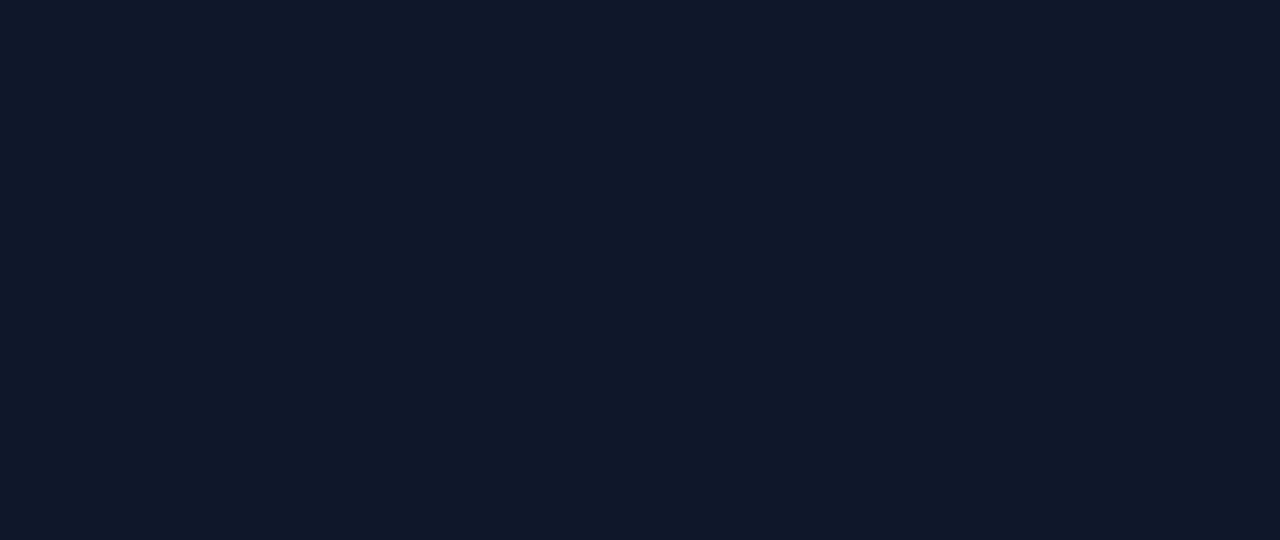
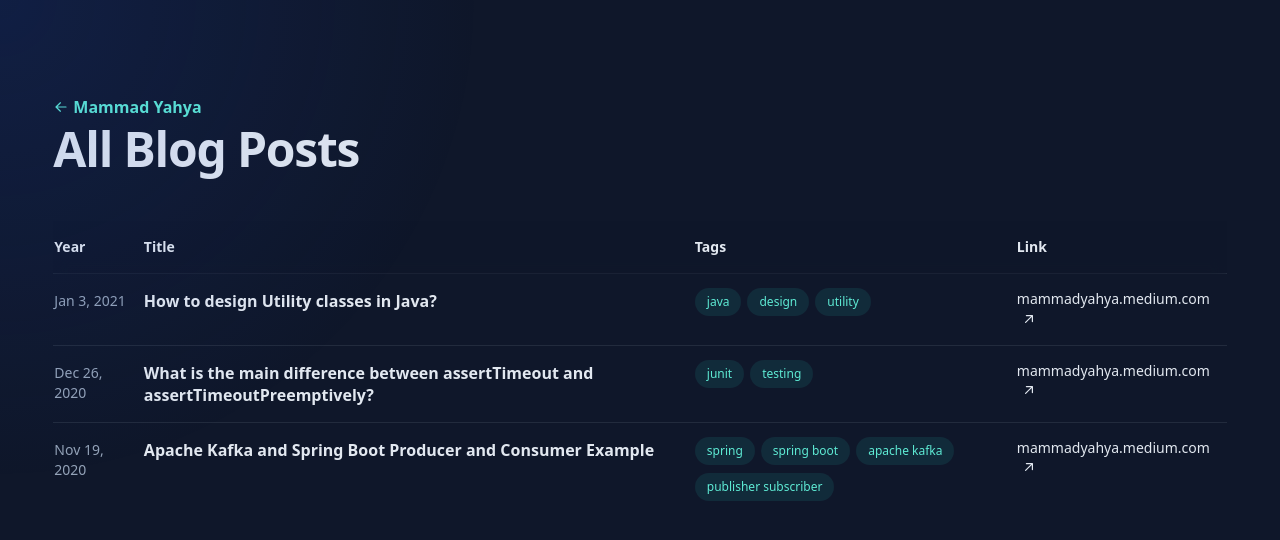
Before and after one commit to mammadyahyayev/portfolio, a React (Vite) app: page /blog-posts in a window 1280 px wide. Shown: the top 540 px of the page. Built offline with nearby package versions, Linux system fonts and the light colour scheme.

Commit message:
Add BlogPostsPage

```diff
--- a/src/App.tsx
+++ b/src/App.tsx
@@ -3,13 +3,13 @@ import HomePage from "./components/pages/HomePage.tsx";
 import {BrowserRouter, Route, Routes} from "react-router-dom";
 import ProjectsPage from "./components/pages/ProjectsPage.tsx";
 import BlogPostsPage from "./components/pages/BlogPostsPage.tsx";
+import MouseCursorHighlighter from "./components/MouseCursorHighlighter.tsx";
 
 function App() {
     return (
         <BrowserRouter>
             <div className="relative">
-                <div className="pointer-events-none fixed inset-0 z-30 transition duration-300 lg:absolute"
-                     style={{backgroundColor: "radial-gradient(600px at 704px 571px, rgba(29, 78, 216, 0.15), transparent 80%)"}}/>
+                <MouseCursorHighlighter />
                 <Routes>
                     <Route path="/" element={<HomePage/>}/>
                     <Route path="/projects" element={<ProjectsPage/>}/>
--- a/src/components/Blogs.tsx
+++ b/src/components/BlogPosts.tsx
@@ -1,7 +1,7 @@
 import BlogPost from "./BlogPost.tsx";
 import {blogPostsData} from "../data/blogsData.ts";
 
-const Blogs = () => {
+const BlogPosts = () => {
     return (
         <ul className="group/list">
             {blogPostsData.slice(0, 3).map(post => (
@@ -11,4 +11,4 @@ const Blogs = () => {
     );
 };
 
-export default Blogs;
+export default BlogPosts;
--- /dev/null
+++ b/src/components/MouseCursorHighlighter.tsx
@@ -0,0 +1,34 @@
+import React, {useEffect, useState} from "react";
+
+const MouseCursorHighlighter = () => {
+    const [cursorPosition, setCursorPosition] = useState({x: 0, y: 0});
+
+    useEffect(() => {
+        window.addEventListener('mousemove', handleMouseMove);
+
+        return () => {
+            window.removeEventListener(
+                'mousemove',
+                handleMouseMove
+            );
+        };
+    }, [cursorPosition])
+
+    const handleMouseMove = (e: React.MouseEvent<HTMLDivElement, MouseEvent>) => {
+        setCursorPosition({x: e.pageX, y: e.pageY});
+        console.log(cursorPosition.x, cursorPosition.y)
+    };
+    const divStyle = {
+        background: `radial-gradient(600px at ${cursorPosition.x}px ${cursorPosition.y}px, rgba(29, 78, 216, 0.15), transparent 80%)`,
+    };
+
+    return (
+        <div
+            className="pointer-events-none fixed inset-0 z-30 transition duration-300 lg:absolute"
+            style={divStyle}
+            onMouseMove={handleMouseMove}
+        ></div>
+    );
+};
+
+export default MouseCursorHighlighter;
--- a/src/components/Projects.tsx
+++ b/src/components/Projects.tsx
@@ -10,6 +10,7 @@ const Projects = () => {
             imageSrc={project.imageSrc}
             technologies={project.technologies}
             link={project.link}
+            year={project.year}
         />
     ))
 };
--- a/src/components/pages/BlogPostsPage.tsx
+++ b/src/components/pages/BlogPostsPage.tsx
@@ -1,8 +1,72 @@
+import {NavLink} from "react-router-dom";
+import LeftArrowIcon from "../icons/LeftArrowIcon.tsx";
+import UpArrowIcon from "../icons/UpArrowIcon.tsx";
+import {blogPostsData} from "../../data/blogsData.ts";
+
 const BlogPostsPage = () => {
     return (
-        <div>
-
-        </div>
+        <>
+            <div className="max-w-7xl w-11/12 mx-auto">
+                <div className="lg:py-24">
+                    <NavLink
+                        className="group mb-2 inline-flex items-center font-semibold leading-tight text-teal-300" to="/"
+                        preventScrollReset={true}>
+                        <LeftArrowIcon/>
+                        Mammad Yahya
+                    </NavLink>
+                    <h1 className="text-4xl font-bold tracking-tight text-slate-200 sm:text-5xl">All Blog Posts</h1>
+                    <table id="content" className="mt-12 w-full border-collapse text-left">
+                        <thead
+                            className="sticky top-0 z-10 border-b border-slate-300/10 bg-slate-900/75 px-6 py-5 backdrop-blur">
+                        <tr>
+                            <th className="py-4 pr-8 text-sm font-semibold text-slate-200">Year</th>
+                            <th className="py-4 pr-6 text-sm font-semibold text-slate-200">Title</th>
+                            <th className="hidden py-4 pr-8 text-sm font-semibold text-slate-200 lg:table-cell">Tags
+                            </th>
+                            <th className="hidden py-4 pr-8 text-sm font-semibold text-slate-200 sm:table-cell">Link</th>
+                        </tr>
+                        </thead>
+                        <tbody>
+                        {blogPostsData.map(post => (
+                            <tr className="border-b border-slate-300/10 last:border-none" key={post.link}>
+                                <td className="py-4 pr-4 align-top text-sm">
+                                    <div className="translate-y-px">{post.date}</div>
+                                </td>
+                                <td className="py-4 pr-4 align-top font-semibold leading-snug text-slate-200">
+                                    <div>
+                                        <div className="block sm:hidden"><span>{post.title}</span>
+                                        </div>
+                                        <div className="hidden sm:block">{post.title}</div>
+                                    </div>
+                                </td>
+                                <td className="hidden py-4 pr-4 align-top lg:table-cell">
+                                    <ul className="flex -translate-y-1.5 flex-wrap">
+                                        {post.tags.map(tag => (
+                                            <li className="my-1 mr-1.5" key={tag}>
+                                                <div
+                                                    className="flex items-center rounded-full bg-teal-400/10 px-3 py-1 text-xs font-medium leading-5 text-teal-300 ">{tag}
+                                                </div>
+                                            </li>
+                                        ))}
+                                    </ul>
+                                </td>
+                                <td className="hidden py-4 align-top sm:table-cell">
+                                    <a
+                                        className="inline-flex items-baseline font-medium leading-tight text-slate-200 hover:text-teal-300 focus-visible:text-teal-300 text-sm group/link"
+                                        href={post.link} target="_blank" rel="noreferrer noopener"
+                                        aria-label={post.link + " (opens in a new tab)"}>
+                                    <span>
+                                        <span className="inline-block">{post.linkLabel} <UpArrowIcon/> </span>
+                                    </span>
+                                    </a>
+                                </td>
+                            </tr>
+                        ))}
+                        </tbody>
+                    </table>
+                </div>
+            </div>
+        </>
     );
 };
 
--- a/src/components/pages/HomePage.tsx
+++ b/src/components/pages/HomePage.tsx
@@ -6,7 +6,7 @@ import Contact from "../Contact.tsx";
 import Socials from "../socials/Socials.tsx";
 import InlineTextHighlight from "../InlineTextHighlight.tsx";
 import RightArrowIcon from "../icons/RightArrowIcon.tsx";
-import Blogs from "../Blogs.tsx";
+import BlogPosts from "../BlogPosts.tsx";
 import {NavLink} from "react-router-dom";
 
 function HomePage() {
@@ -108,7 +108,7 @@ function HomePage() {
 
                             <section id="blog" className="mb-16 scroll-mt-16 md:mb-24 lg:mb-36 lg:scroll-mt-24"
                                      aria-label="Blog Posts">
-                                <Blogs/>
+                                <BlogPosts/>
                                 <div className="mt-12">
                                     <a className="inline-flex items-center leading-tight font-semibold text-slate-200 group cursor-pointer"
                                        href="/blog-posts">
--- a/src/data/blogsData.ts
+++ b/src/data/blogsData.ts
@@ -3,7 +3,9 @@ export interface BlogPost {
     date: string;
     title: string;
     link: string,
+    linkLabel: string;
     imageSrc: string;
+    tags: string[];
 }
 
 export const blogPostsData: BlogPost[] = [
@@ -12,7 +14,9 @@ export const blogPostsData: BlogPost[] = [
         date: "Jan 3, 2021",
         title: "How to design Utility classes in Java?",
         link: "https://mammadyahya.medium.com/how-to-design-utility-classes-in-java-15772c5a6e1f",
-        imageSrc: "https://miro.medium.com/v2/resize:fit:720/format:webp/1*G6RyqRUM8c3A29S7OMihcg.jpeg"
+        imageSrc: "https://miro.medium.com/v2/resize:fit:720/format:webp/1*G6RyqRUM8c3A29S7OMihcg.jpeg",
+        tags: ['java', 'design', 'utility'],
+        linkLabel: "mammadyahya.medium.com"
     },
 
     {
@@ -20,7 +24,9 @@ export const blogPostsData: BlogPost[] = [
         date: "Dec 26, 2020",
         title: "What is the main difference between assertTimeout and assertTimeoutPreemptively?",
         link: "https://mammadyahya.medium.com/what-is-the-main-difference-between-asserttimeout-and-asserttimeoutpreemptively-55eb7add837e",
-        imageSrc: "https://miro.medium.com/v2/resize:fit:720/format:webp/1*A7E6HKBOg-8UfcmTiJLtuw.jpeg"
+        imageSrc: "https://miro.medium.com/v2/resize:fit:720/format:webp/1*A7E6HKBOg-8UfcmTiJLtuw.jpeg",
+        tags: ['junit', 'testing'],
+        linkLabel: "mammadyahya.medium.com"
     },
 
     {
@@ -28,6 +34,8 @@ export const blogPostsData: BlogPost[] = [
         date: "Nov 19, 2020",
         title: "Apache Kafka and Spring Boot Producer and Consumer Example",
         link: "https://mammadyahya.medium.com/apache-kafka-and-spring-boot-producer-and-consumer-example-97334367aa4b",
-        imageSrc: "https://miro.medium.com/v2/resize:fit:720/format:webp/1*UKFK-HyM4QUvCjx6EKgz1g.png"
+        imageSrc: "https://miro.medium.com/v2/resize:fit:720/format:webp/1*UKFK-HyM4QUvCjx6EKgz1g.png",
+        tags: ['spring', 'spring boot', 'apache kafka', 'publisher subscriber'],
+        linkLabel: "mammadyahya.medium.com"
     },
 ]
```
